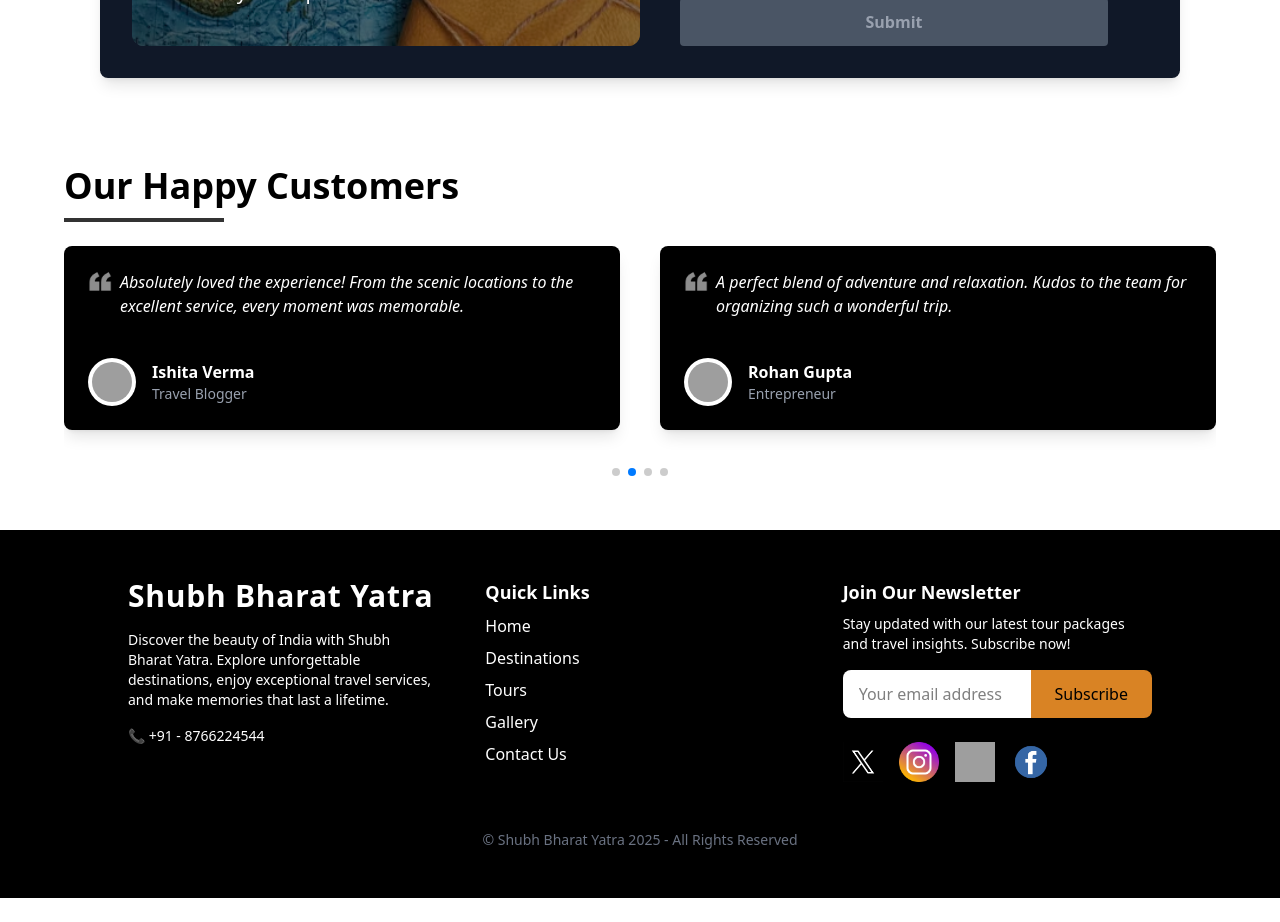
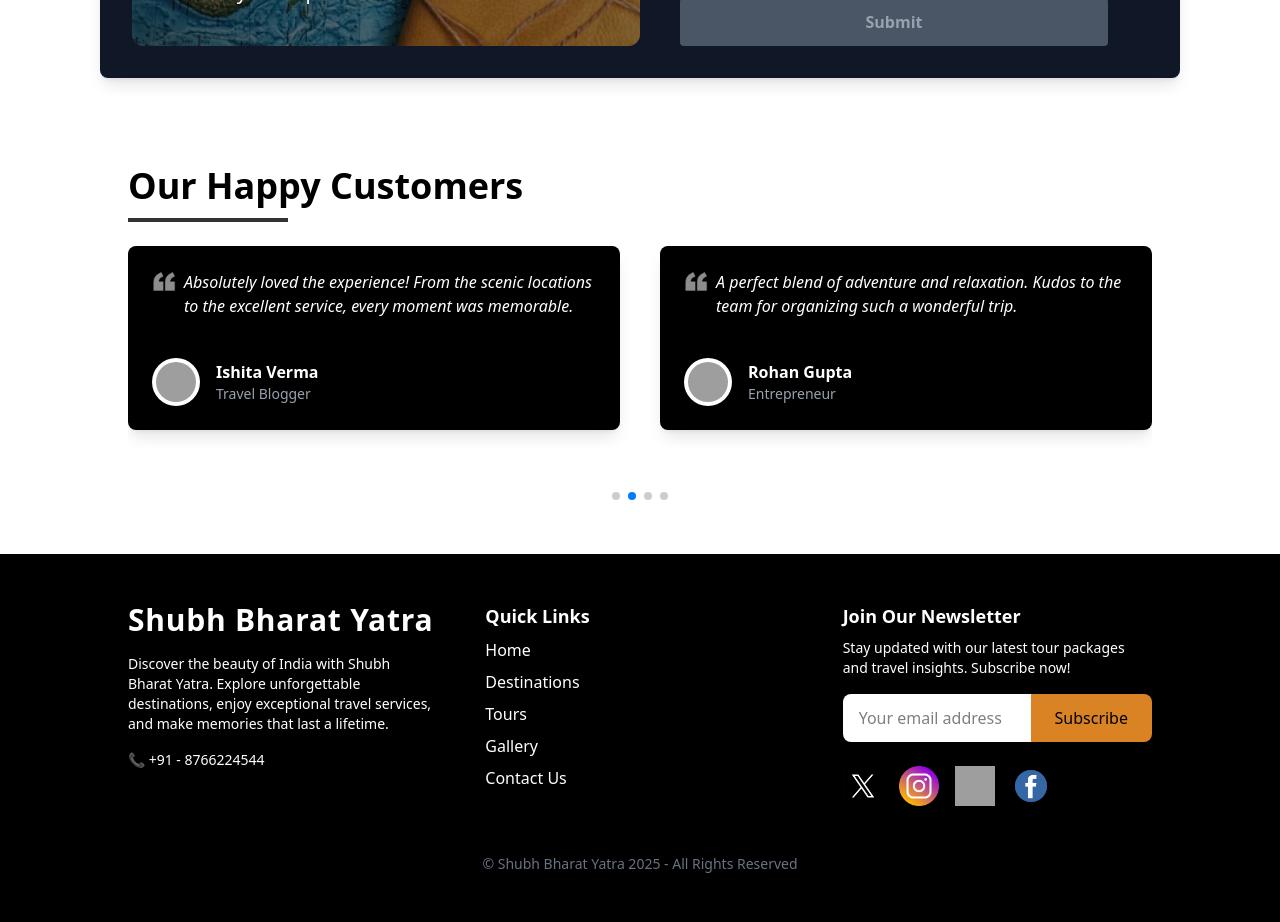
Before and after one commit to HARIOM-HAWKEYE/shubhBharatYatra, a React (Vite) app: page / in a window 1280 px wide. Shown: the part 3740-4662 px from the top of the page. Before the commit the page ends 4638 px from the top, so only its background shows below. Built offline with nearby package versions, Linux system fonts and the light colour scheme; grey boxes are pictures that could not be loaded.

Commit message:
small tweak

```diff
--- a/src/Components/Testimonial.jsx
+++ b/src/Components/Testimonial.jsx
@@ -43,7 +43,7 @@
 
 export default function App() {
   return (
-    <div className="max-w-[90%] mx-auto h-auto min-h-[400px] bg-white flex flex-col items-start justify-center py-6 sm:py-10">
+    <div className="max-w-[80%] mx-auto h-auto min-h-[400px] bg-white flex flex-col items-start justify-center py-6 sm:py-10">
       <h1 className='text-left text-black text-3xl sm:text-4xl font-semibold relative'>
         Our Happy Customers
         <span className="block w-40 h-1 bg-black mt-3 mb-6 animate-pulse"></span>
```
